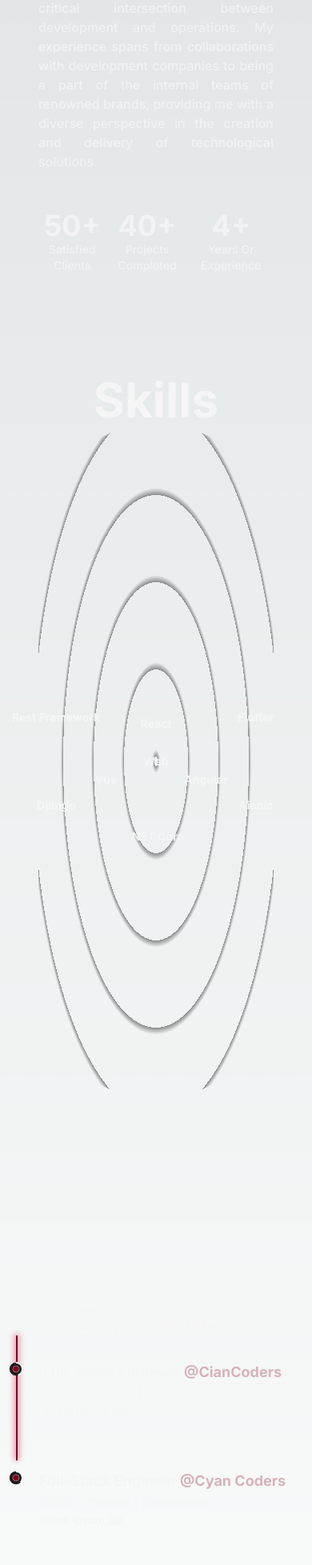
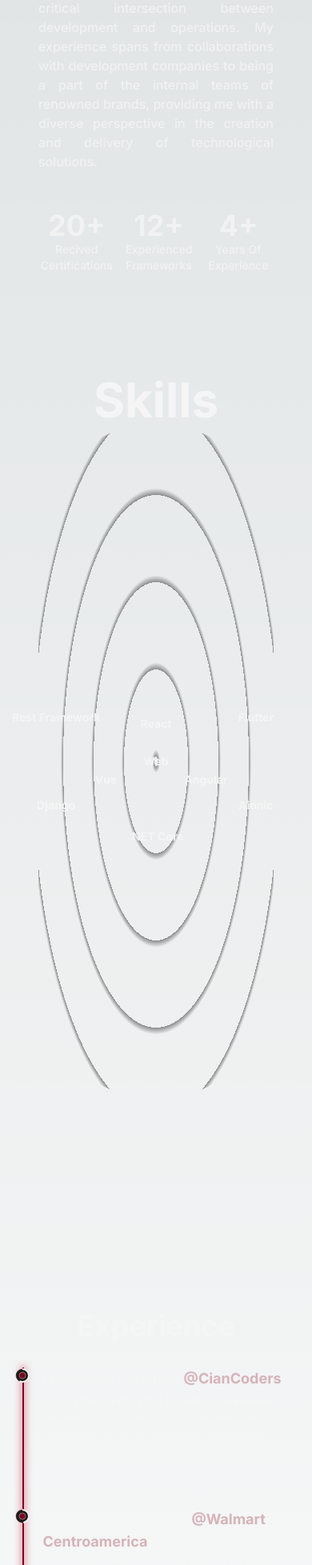
Before and after one commit to Arzeusy/trueKingdomLanding, a Next.js app: page /me in a window 390 px wide. Shown: the part 1176-3133 px from the top of the page at 80% size. Built offline with nearby package versions, Linux system fonts and the light colour scheme.

Commit message:
Feature/my experience (#6)
* fix (Experience tree) espererience information

* fix (categories of experience) categories and numbers

---------

Co-authored-by: Arzeusy <jkob1994@gmai.com>

```diff
--- a/src/app/me/page.tsx
+++ b/src/app/me/page.tsx
@@ -41,28 +41,28 @@ const me = () => {
                     <div className="col-span-2 flex flex-col items-center justify-between xl:col-span-8 xl:flex-row xl:items-center lg:order-3">
                         <div className="flex flex-col items-end justify-center xl:items-center">
                             <span className="inline-block text-7xl font-bold md:text-6xl sm:text-5xl xs:text-4xl">
-                                <AnimatedNumbers value={50}/>+
+                                <AnimatedNumbers value={20}/>+
                             </span>
                             <h2 className="text-xl font-medium capitalize text-dark/75 dark:text-light/75 xl:text-center md:text-lg sm:text-base xs:text-sm">
-                                Satisfied Clients
+                                Recived Certifications
                             </h2>
                         </div>
 
                         <div className="flex flex-col items-end justify-center xl:items-center">
                             <span className="inline-block text-7xl font-bold md:text-6xl sm:text-5xl xs:text-4xl">
-                                <AnimatedNumbers value={40}/>+
+                                <AnimatedNumbers value={12}/>+
                             </span>
                             <h2 className="text-xl font-medium capitalize text-dark/75 dark:text-light/75 xl:text-center md:text-lg sm:text-base xs:text-sm">
-                                Projects Completed
+                                Experienced Frameworks
                             </h2>
                         </div>
 
                         <div className="flex flex-col items-end justify-center xl:items-center">
-                            <span className="inline-block text-7xl font-bold text-center md:text-6xl sm:text-5xl xs:text-4xl">
+                            <span className="inline-block text-7xl font-bold md:text-6xl sm:text-5xl xs:text-4xl">
                                 <AnimatedNumbers value={4}/>+
                             </span>
                             <h2 className="text-xl font-medium capitalize text-dark/75 dark:text-light/75 xl:text-center md:text-lg sm:text-base xs:text-sm">
-                                Years or experience
+                                Years of experience
                             </h2>
                         </div>
                     </div>
@@ -70,7 +70,7 @@ const me = () => {
 
                 <Skills />
             </div>
-            <div >
+            <div className="z-0 h-full p-32 xl:p-24 lg:p-16 md:p-12 sm:p-8 xs:p-2 pt-16" >
                 <ExperienceTree />
             </div>
         </>
--- a/src/components/ExperienceTree.tsx
+++ b/src/components/ExperienceTree.tsx
@@ -8,7 +8,7 @@ const Detail = ({position, company, companyLink, time, address, work}:any) => {
 
     return (
         <li ref={refDetail}
-            className="my-8 firs:mt-0 last:mb-0 w-[60%] mx-auto flex flex-col items-center justify-between
+            className="my-8 first:mt-0 last:mb-0 w-[60%] mx-auto flex flex-col items-center justify-between
                 md:w-[80%]
             ">
             <LiIcon reference={refDetail} />
@@ -28,7 +28,7 @@ const Detail = ({position, company, companyLink, time, address, work}:any) => {
                         @{company}
                     </a>
                 </h3>
-                <span className=" capitalize font-medium text-dark/75 dark:text-light/75 xs:text-xm">
+                <span className=" capitalize font-medium text-dark/75 dark:text-light/75 xs:text-sm">
                     {time} | {address}
                 </span>
                 <p className=" font-medium w-full md:text-sm ">
@@ -49,10 +49,10 @@ const ExperienceTree = () =>{
 
     return (
         <div className="my-64 dark:text-light" >
-            <h2 className="font-bold text-8xl w-full text-center md:text-6xl xs:text-4xl md:mt-32 ">
+            <h2 className="font-bold text-8xl w-full text-center md:text-6xl xs:text-4xl md:mt-8 ">
                 Experience
             </h2>
-            <div ref={ref} className="w-[75%] mx-auto relative lg:w-[90%] md:w-full ">
+            <div ref={ref} className="w-[75%] mx-auto relative lg:w-[90%] md:w-full my-8">
                 <motion.div
                     style={{scaleY: scrollYProgress}}
                     className="absolute left-9 top-0 w-[4px] h-full bg-dark origin-top
@@ -63,42 +63,34 @@ const ExperienceTree = () =>{
                     <Detail
                         position="Full-stack Engineer"
                         company="CianCoders"
-                        companyLink=""
-                        time="2022 - present"
-                        address="Guatemala"
-                        work=" lorem ipsum jjjjjj"
+                        companyLink="https://ciancoders.com/es/"
+                        time="Sept. 2019 - Feb. 2021"
+                        address="Quetgo.,Guatemala"
+                        work="Worked as a Single Page Application (SPA) developer for several national companies, taking on challenges in all areas."
+                    />
+                   <Detail
+                        position="Front-end Developer"
+                        company="Walmart Centroamerica"
+                        companyLink="https://www.walmartcentroamerica.com/"
+                        time="Oct. 2020 - Feb. 2021"
+                        address="Quetgo.,Guatemala"
+                        work="Worked on optimize UI/UX for seamless administrative software, improving user efficiency and ensuring smooth navigation and improved productivity ."
                     />
                     <Detail
-                        position="Full-stack Engineer"
-                        company="Cyan Coders"
-                        companyLink=""
-                        time="2022 - present"
+                        position="Analista Desarrollador Senior"
+                        company="Registro de Información Catastral"
+                        companyLink="https://portal.ric.gob.gt/"
+                        time="feb. 2021 - Oct. 2022"
                         address="Guatemala"
-                        work=" lorem ipsum jjjjjj"
+                        work="I had the responsibility of designing, developing, and maintaining software where my main focus is the development of administrative software. Additionally, I play a crucial role in resource management and report generation, thereby contributing to more efficient and data-driven cadastral management."
                     />
                     <Detail
-                        position="Full-stack Engineer"
-                        company="Cyan Coders"
-                        companyLink=""
-                        time="2022 - present"
+                        position="Gestor de proyectos"
+                        company="Ingenio la Union"
+                        companyLink="https://www.launion.com.gt/"
+                        time="Nov. 2022 - Actualidad"
                         address="Guatemala"
-                        work=" lorem ipsum jjjjjj"
-                    />
-                    <Detail
-                        position="Full-stack Engineer"
-                        company="Cyan Coders"
-                        companyLink=""
-                        time="2022 - present"
-                        address="Guatemala"
-                        work=" lorem ipsum jjjjjj"
-                    />
-                    <Detail
-                        position="Full-stack Engineer"
-                        company="Cyan Coders"
-                        companyLink=""
-                        time="2022 - present"
-                        address="Guatemala"
-                        work=" lorem ipsum jjjjjj"
+                        work="I work on a project with a long history of development, where the focus is on facilitating the onboarding, processing, and departure of personnel from various areas of the mill, taking into account legal requirements and providing information to personnel through reports, historical records, and policies."
                     />
                 </ul>
             </div>
```
